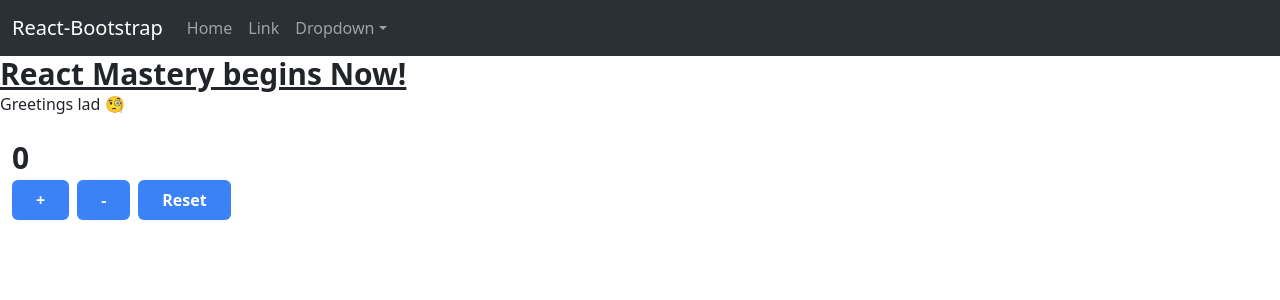
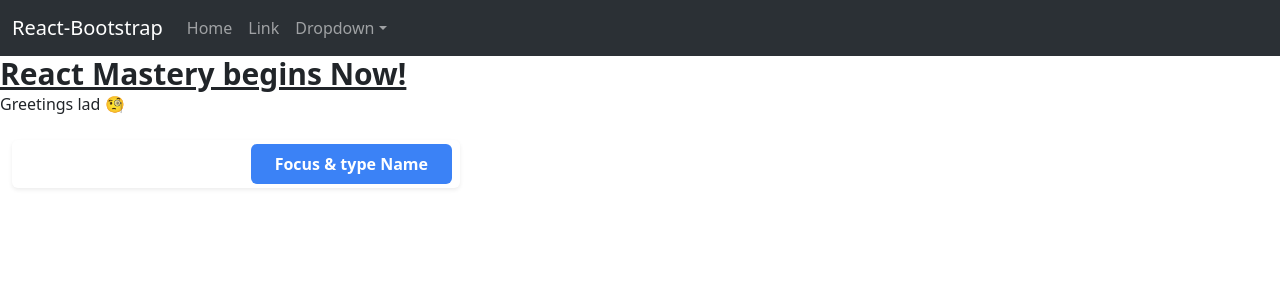
Before and after one commit to ckiroshan/reactapp, a React (Create React App) app: page / in a window 1280 px wide. Shown: the top 300 px of the page. Built offline with nearby package versions, Linux system fonts and the light colour scheme.

Commit message:
Implemented useRef hook on input element.

```diff
--- a/src/App.js
+++ b/src/App.js
@@ -1,6 +1,6 @@
 import Navigationbar from "./components/bootstrap/Navigationbar";
 import Greetings from "./components/Greetings";
-import Reducecounter from "./components/Reducecounter";
+import Focusbar from "./components/Focusbar";
 
 function App() {
   return (
@@ -8,7 +8,7 @@ function App() {
       <Navigationbar />
       <h1 className="text-3xl font-bold underline">React Mastery begins Now!</h1>
       <Greetings />
-      <Reducecounter />
+      <Focusbar />
     </>
   );
 }
--- /dev/null
+++ b/src/components/Focusbar.jsx
@@ -0,0 +1,33 @@
+import { useRef } from "react";
+
+const style = {
+  container: "container py-6",
+  heading: "font-bold text-3xl",
+  inputContainer: "flex rounded-md shadow-sm ring-1 ring-inset ring-gray-300 focus-within:ring-2 focus-within:ring-inset focus-within:ring-indigo-800 sm:max-w-md",
+  inputField: "block flex-1 border-0 bg-transparent py-1.5 pl-1 text-gray-900 placeholder:text-gray-400 focus:ring-0 sm:text-sm sm:leading-6",
+  button: "bg-blue-500 hover:bg-blue-700 text-white font-bold py-2 px-4 my-1 mx-2 rounded",
+};
+
+const Focusbar = () => {
+  const inputElement = useRef(null);
+
+  const focusInput = () => {
+    inputElement.current.focus();
+    inputElement.current.value = "Kane";
+  };
+
+  return (
+    <>
+      <div className={style.container}>
+        <div className={style.inputContainer}>
+          <input className={style.inputField} type="text" ref={inputElement} />
+          <button className={style.button} onClick={() => focusInput()}>
+            Focus & type Name
+          </button>
+        </div>
+      </div>
+    </>
+  );
+};
+
+export default Focusbar;
```
